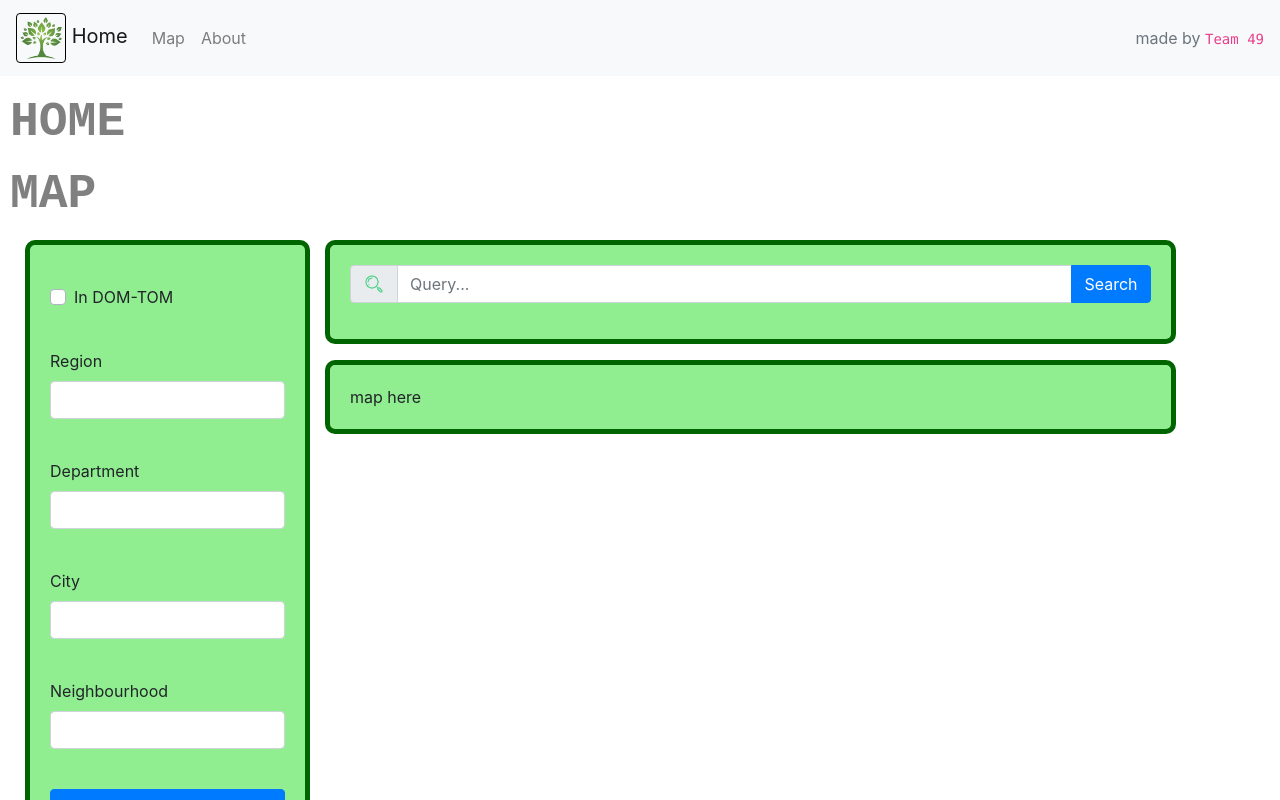
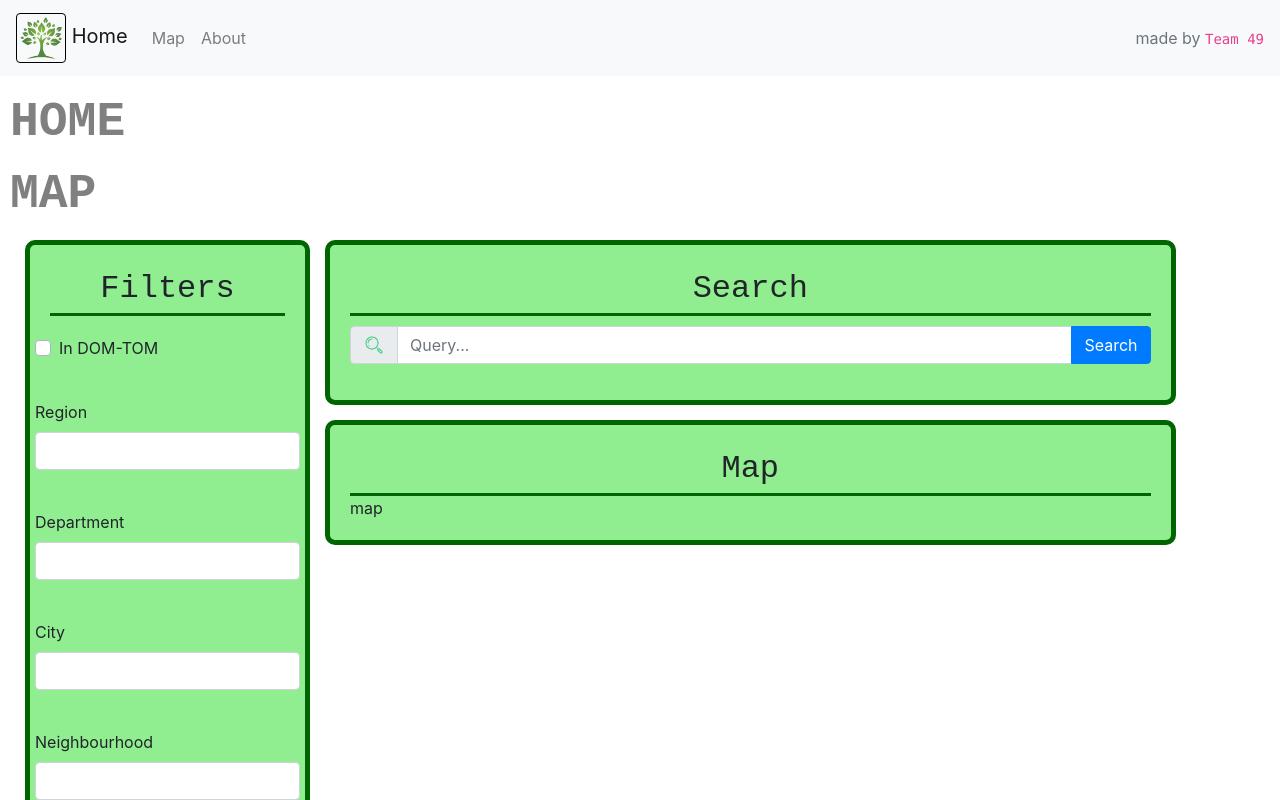
Before and after one commit to Radion94200/Design4Green, a Vue app in the folder frontend/: page /about in a window 1280 px wide. Both pictures are taken after a click on the link "Map". Shown: the top 800 px of the page. Built offline with nearby package versions, Linux system fonts and the light colour scheme.

Commit message:
starting impl api requests

```diff
--- a/frontend/package.json
+++ b/frontend/package.json
@@ -8,6 +8,7 @@
     "lint": "vue-cli-service lint"
   },
   "dependencies": {
+    "axios": "^0.21.0",
     "core-js": "^3.6.5",
     "vue": "^2.6.11",
     "vue-router": "^3.4.8"
--- a/frontend/src/App.vue
+++ b/frontend/src/App.vue
@@ -4,7 +4,7 @@
     <div id="content">
 
       <div id="app-home-title" class="title" @click="extend('app-home')">HOME</div>
-      <div id="app-home" class="collapse">
+      <div id="app-home" class="collapse show">
         <Presentation></Presentation>
       </div>
 
--- a/frontend/src/components/Navbar.vue
+++ b/frontend/src/components/Navbar.vue
@@ -1,5 +1,5 @@
 <template>
-    <nav class="navbar navbar-expand-lg navbar-light bg-light">
+    <nav class="navbar sticky-top navbar-expand-lg navbar-light bg-light">
         <a class="navbar-brand" @click="sendExtend('app-home')">
             <img id="navbar-logo" src="../assets/tree_standalone.png" alt="logo">
             Home
--- a/frontend/src/components/cartography/Cartography.vue
+++ b/frontend/src/components/cartography/Cartography.vue
@@ -26,8 +26,16 @@
     }
 </script>
 
-<style scoped>
+<style>
     #cartography {
         margin-top: 10px
     }
+
+    .panel-title {
+        font-size: 32px;
+        font-family: monospace;
+        text-align: center;
+
+        border-bottom: solid 3px darkgreen;
+    }
 </style>
--- a/frontend/src/components/cartography/CitySearch.vue
+++ b/frontend/src/components/cartography/CitySearch.vue
@@ -1,15 +1,20 @@
 <template xmlns:width="http://www.w3.org/1999/xhtml">
     <div id="city-search">
-        <div id="search-form" class="form-group">
+        <div id="search-content">
+            <span class="panel-title">Search</span>
+            <div id="search-form">
+                <div class="form-group">
                     <div class="input-group mb-3">
                         <div class="input-group-prepend">
                             <span class="input-group-text" id="search-prepend">
                                 <img src="../../assets/search.png" style="height: 22px" alt="search_logo">
                             </span>
                         </div>
-                <input type="text" class="form-control" placeholder="Query..." aria-label="Username" aria-describedby="basic-addon1">
+                        <input type="text" class="form-control" placeholder="Query..." aria-label="Query" aria-describedby="query">
                         <div class="input-group-append">
                             <button class="btn btn-primary" id="search-append">Search</button>
+                        </div>
+                    </div>
                 </div>
             </div>
         </div>
@@ -33,11 +38,19 @@
         width: 90%;
     }
 
-    #search-form {
+    #search-content {
         padding: 20px;
         border: solid 5px darkgreen;
         border-radius: 10px;
 
+        display: grid;
+        align-items: center;
+
         background-color: lightgreen;
     }
+
+    #search-form {
+        margin-top: 10px;
+    }
+
 </style>
--- a/frontend/src/components/cartography/Filters.vue
+++ b/frontend/src/components/cartography/Filters.vue
@@ -1,6 +1,8 @@
 <template>
     <div id="filters">
         <div id="filters-content">
+            <span class="panel-title">Filters</span>
+            <div class="row">
                 <div class="custom-control custom-checkbox input-group-menu">
                     <input type="checkbox" class="custom-control-input" id="is-dom-tom-input">
                     <label class="custom-control-label" for="is-dom-tom-input">In DOM-TOM</label>
@@ -27,20 +29,35 @@
                 </div>
 
                 <div class="input-group-menu">
-                            <button class="btn btn-primary" style="width: 100%">Submit</button>
+                    <button class="btn btn-primary" style="width: 100%" @click="submit">Submit</button>
                 </div>
-
+            </div>
         </div>
     </div>
 </template>
 
 <script>
+    import ApiService from "@/services/api-service";
+
     export default {
         name: "Filters",
         data() {
             return {
+                service: null,
             };
         },
+        mounted() {
+            this.service = new ApiService();
+        },
+        methods: {
+            submit() {
+                this.listRegions();
+            },
+
+            listRegions() {
+                this.service.listRegions();
+            }
+        }
 
     }
 </script>
@@ -57,7 +74,6 @@
 
         border-radius: 10px;
         border: solid 5px darkgreen;
-
         background-color: lightgreen;
     }
 
@@ -66,4 +82,5 @@
         margin-bottom: 20px;
         width: 100%;
     }
+
 </style>
--- a/frontend/src/components/cartography/Map.vue
+++ b/frontend/src/components/cartography/Map.vue
@@ -1,7 +1,10 @@
 <template>
     <div id="map">
         <div id="map-content">
-            map here
+            <span class="panel-title">Map</span>
+            <div>
+                map
+            </div>
         </div>
     </div>
 </template>
@@ -15,6 +18,7 @@
 <style scoped>
     #map {
         width: 90%;
+        margin-top: 15px;
     }
 
     #map-content {
@@ -22,6 +26,9 @@
         border: solid 5px darkgreen;
         border-radius: 10px;
 
+        display: grid;
+        align-items: center;
+
         background-color: lightgreen;
     }
 </style>
--- /dev/null
+++ b/frontend/src/services/api-service.js
@@ -0,0 +1,45 @@
+const axios = require('axios').default;
+
+const apiHost = 'vps-2ea52359.vps.ovh.net:8000';
+
+
+export default class ApiService {
+    constructor() {
+        this.service = axios.create();
+
+        this.baseUrl = `http://${apiHost}`;
+
+        this.routes = {
+            regions: '/regions',
+            departments: '/departements',
+            cities: '/communes',
+            neigh: '/quartiers'
+        }
+    }
+
+    listRegions() {
+        let self = this;
+        let regionList = [];
+        let regionCount = 0;
+        let pageIndex = 1;
+
+        const listRegionCall = function() {
+            return self.service.get(`${self.baseUrl}${self.routes.regions}?page=${pageIndex}`)
+                .then(function(response) {
+                    regionCount = response.data.count;
+                    for (let a of response.data.results) {
+                        regionList.push(a)
+                    }
+
+                    if (regionList.length < regionCount) {
+                        pageIndex  += 1;
+                        return listRegionCall()
+                    }
+                })
+        };
+
+        return listRegionCall().then(function() {
+            return regionList
+        })
+    }
+}
```
Also changed, not shown: 1 other file (tests, documents, lock files or other folders). Lines whose indentation alone changed are shown as unchanged.
